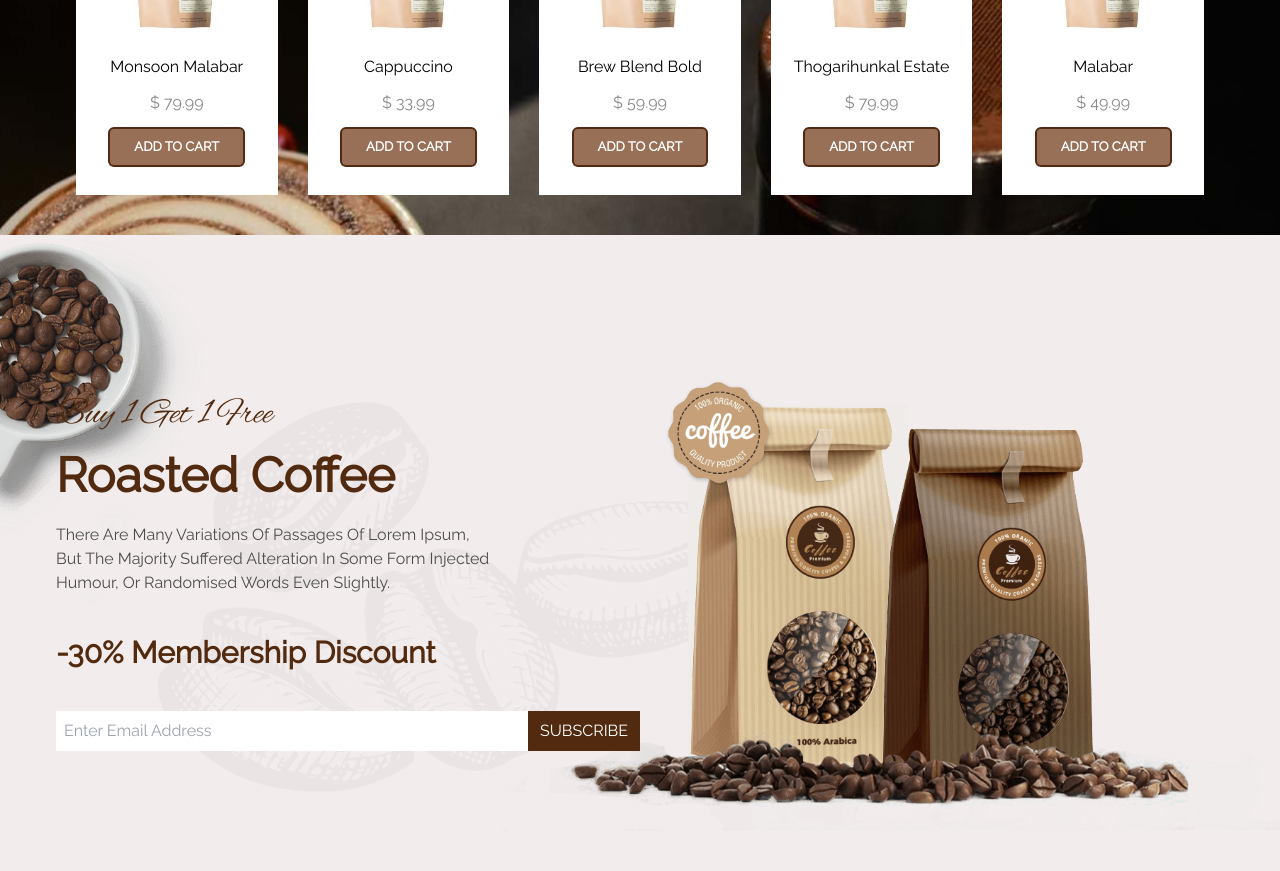
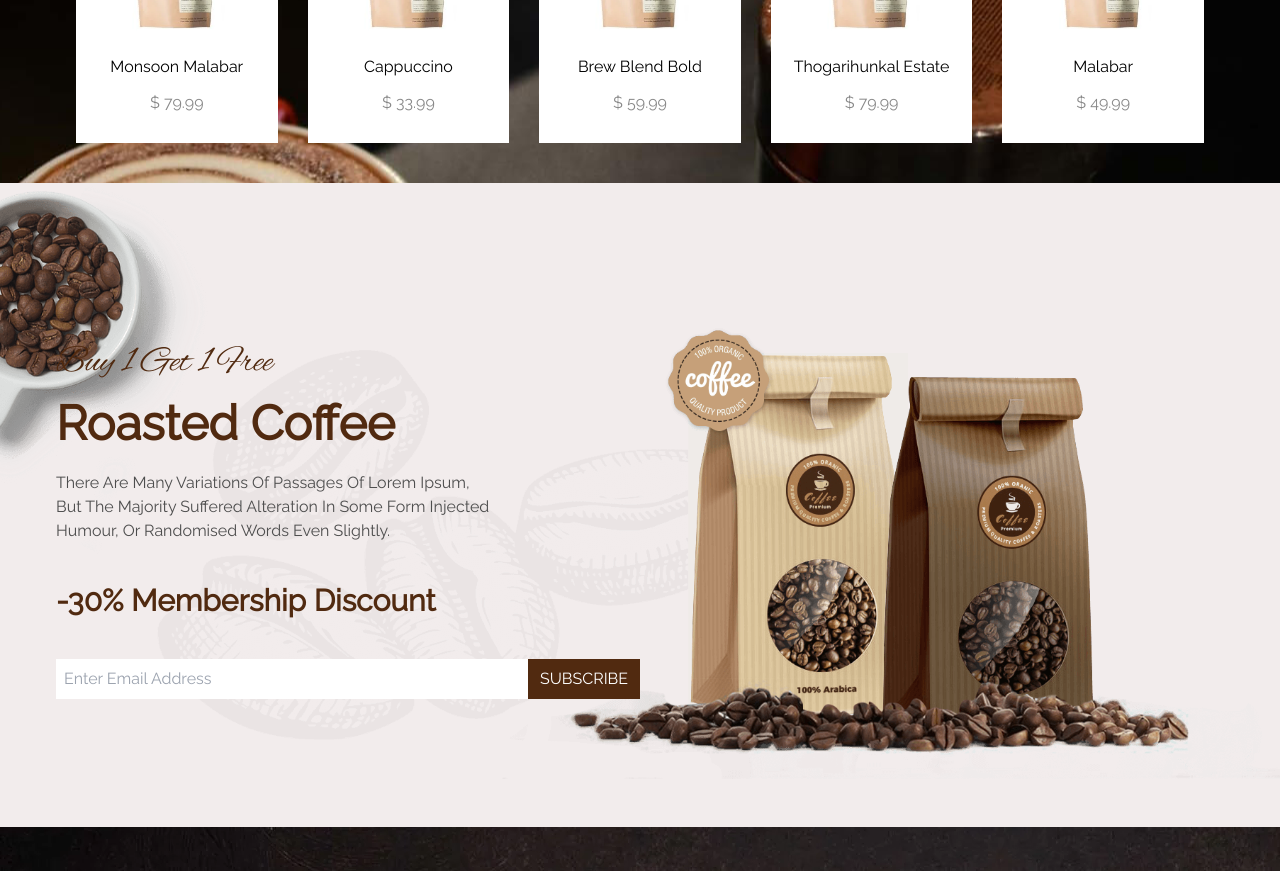
Before and after one commit to dosepehr/Natural-coffee, a React (Vite) app: page / in a window 1280 px wide. Shown: the part 2920-3791 px from the top of the page. Built offline with nearby package versions, Linux system fonts and the light colour scheme; data requests are answered from the project's data file.

Commit message:
add count type to Button component

```diff
--- a/src/Components/ui/Button.tsx
+++ b/src/Components/ui/Button.tsx
@@ -5,6 +5,10 @@ type hrefProps = {
   type?: string | "base";
 };
 const Button: React.FC<hrefProps> = ({ href, type, content, className }) => {
+  const styles: { main: string; count: string } = {
+    main: "w-fit cursor-pointer rounded-md border-2 border-mainBrown bg-secondaryBrown px-6 py-2 text-[13px] font-bold text-white transition-all duration-200 hover:bg-mainBrown",
+    count: "",
+  };
   if (href) {
     return (
       <a
@@ -16,11 +20,9 @@ const Button: React.FC<hrefProps> = ({ href, type, content, className }) => {
       </a>
     );
   }
-  if (type === "main") {
+  if (type === "count") {
     return (
-      <div
-        className={`w-fit cursor-pointer rounded-md border-2 border-mainBrown bg-secondaryBrown px-6 py-2 text-[13px] font-bold text-white transition-all duration-200 hover:bg-mainBrown ${className}`}
-      >
+      <div className="inline-block cursor-pointer rounded-full border border-gray-300 bg-transparent px-1 py-1 text-gray-700 transition-all duration-300 hover:border-gray-700 ">
         {content}
       </div>
     );
```
